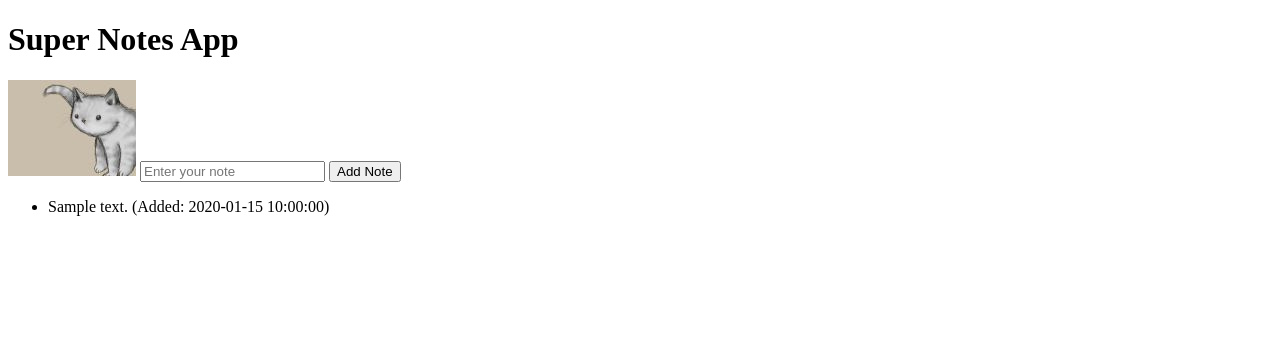
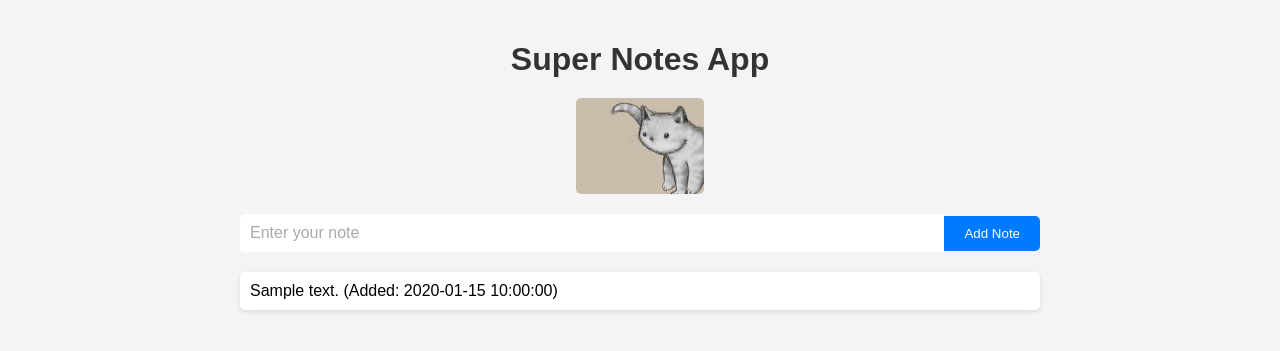
Before and after one commit to JSONOrona/notes-app, a Flask app: page / in a window 1280 px wide. Shown: the top 351 px of the page. Run offline with Flask 3, Linux system fonts and the light colour scheme; tables that the repository leaves empty hold one stand-in row (values such as "Sample post").

Commit message:
Update html

```diff
--- a/templates/index.html
+++ b/templates/index.html
@@ -4,16 +4,100 @@
     <meta charset="UTF-8">
     <meta name="viewport" content="width=device-width, initial-scale=1.0">
     <link rel="stylesheet" href="{{ url_for('static', filename='style.css') }}">
+    <style>
+        body {
+            font-family: Arial, sans-serif;
+            margin: 0;
+            padding: 0;
+            background-color: #f4f4f4;
+        }
+
+        .container {
+            max-width: 800px;
+            margin: auto;
+            padding: 20px;
+            text-align: center;
+        }
+
+        h1 {
+            color: #333;
+            margin-bottom: 20px;
+        }
+
+        img {
+            max-width: 100%;
+            height: auto;
+            margin: 0 auto 20px;
+            display: block;
+            border-radius: 5px;
+        }
+
+        form {
+            display: flex;
+            align-items: center;
+            justify-content: center;
+            margin-bottom: 20px;
+        }
+
+        #note-content {
+            flex: 1;
+            padding: 10px;
+            border: none;
+            border-radius: 5px 0 0 5px;
+        }
+
+        #note-content:focus {
+            outline: none;
+        }
+
+        #note-content::placeholder {
+            color: #aaa;
+        }
+
+        #note-content[type="text"] {
+            font-size: 16px;
+        }
+
+        button {
+            padding: 10px 20px;
+            background-color: #007bff;
+            color: #fff;
+            border: none;
+            border-radius: 0 5px 5px 0;
+            cursor: pointer;
+            transition: background-color 0.3s;
+        }
+
+        button:hover {
+            background-color: #0056b3;
+        }
+
+        ul {
+            list-style: none;
+            padding: 0;
+            text-align: left;
+        }
+
+        li {
+            background-color: #fff;
+            padding: 10px;
+            border-radius: 5px;
+            margin-bottom: 10px;
+            box-shadow: 0 2px 5px rgba(0, 0, 0, 0.1);
+        }
+    </style>
     <title>Super Notes App</title>
 </head>
 <body>
-    <h1>Super Notes App</h1>
-    <form id="note-form">
+    <div class="container">
+        <h1>Super Notes App</h1>
         <img src="{{ url_for('static', filename='cat.jpg') }}" alt="Super Notes App Logo">
-        <input type="text" id="note-content" placeholder="Enter your note">
-        <button type="submit">Add Note</button>
-    </form>
-    <ul id="notes-list"></ul>
+        <form id="note-form">
+            <input type="text" id="note-content" placeholder="Enter your note">
+            <button type="submit">Add Note</button>
+        </form>
+        <ul id="notes-list"></ul>
+    </div>
 
     <script>
         const notesList = document.getElementById('notes-list');
```
